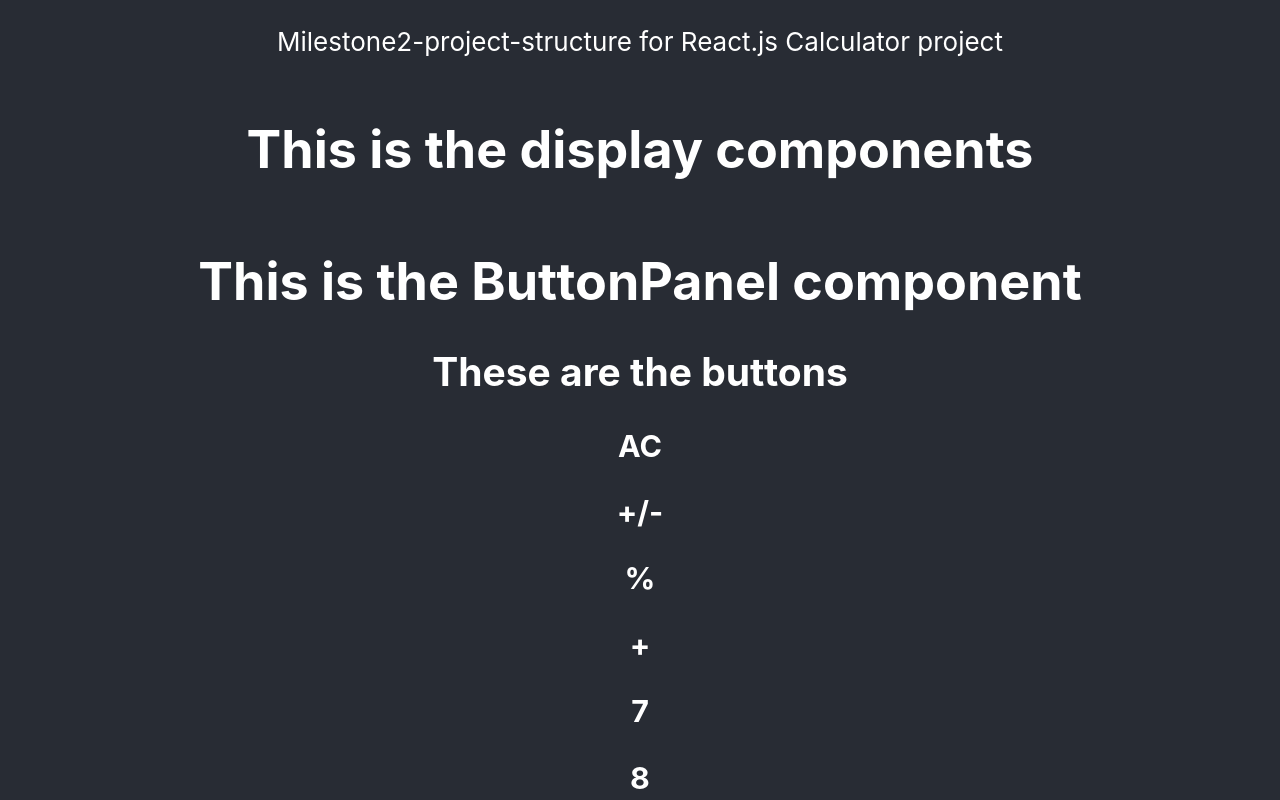
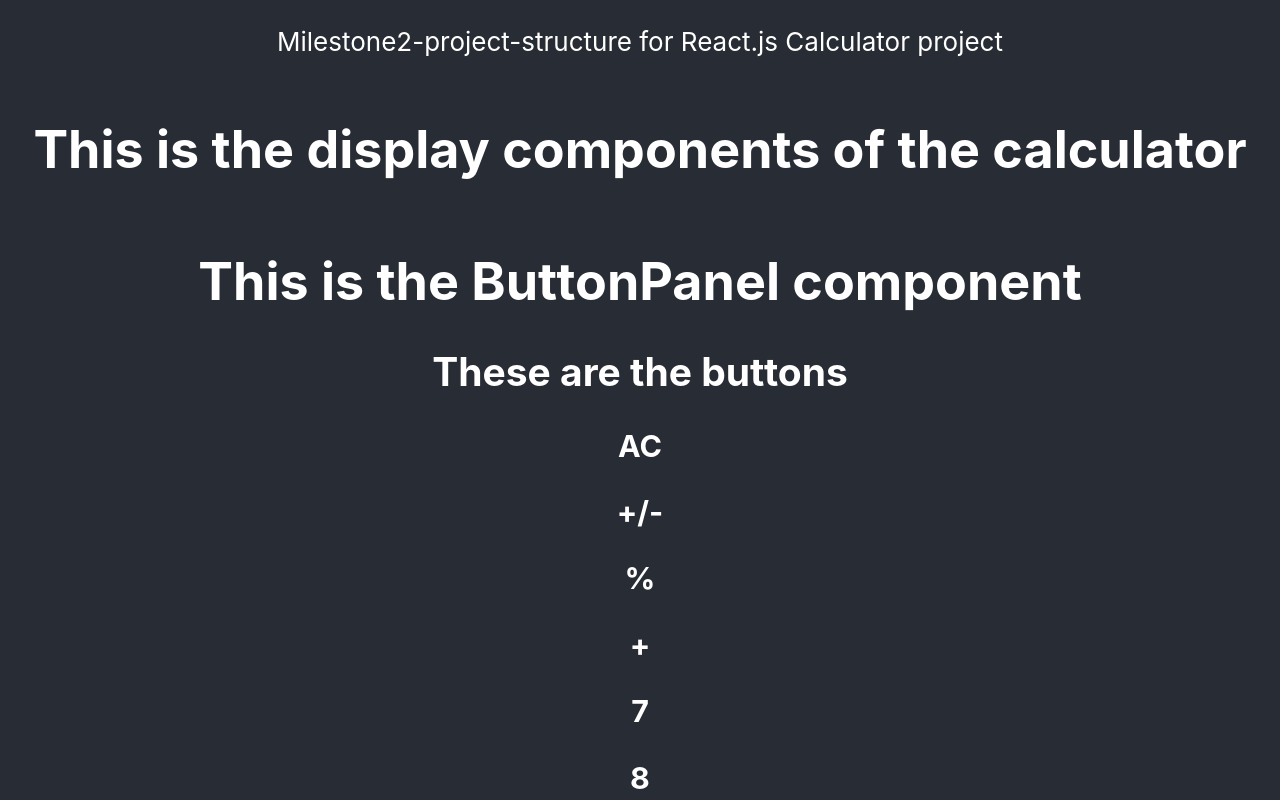
Before and after one commit to JamesOkunlade/react-calculator, a React (Create React App) app: page / in a window 1280 px wide. Shown: the top 800 px of the page. Built offline with nearby package versions, Linux system fonts and the light colour scheme.

Commit message:
Display component added

```diff
--- a/src/components/Display/Display.js
+++ b/src/components/Display/Display.js
@@ -3,7 +3,7 @@ import React from 'react';
 const display = () => {
   return (
     <div>
-      <h1>This is the display components</h1>
+      <h1>This is the display components of the calculator</h1>
     </div>
   );
 }
```
